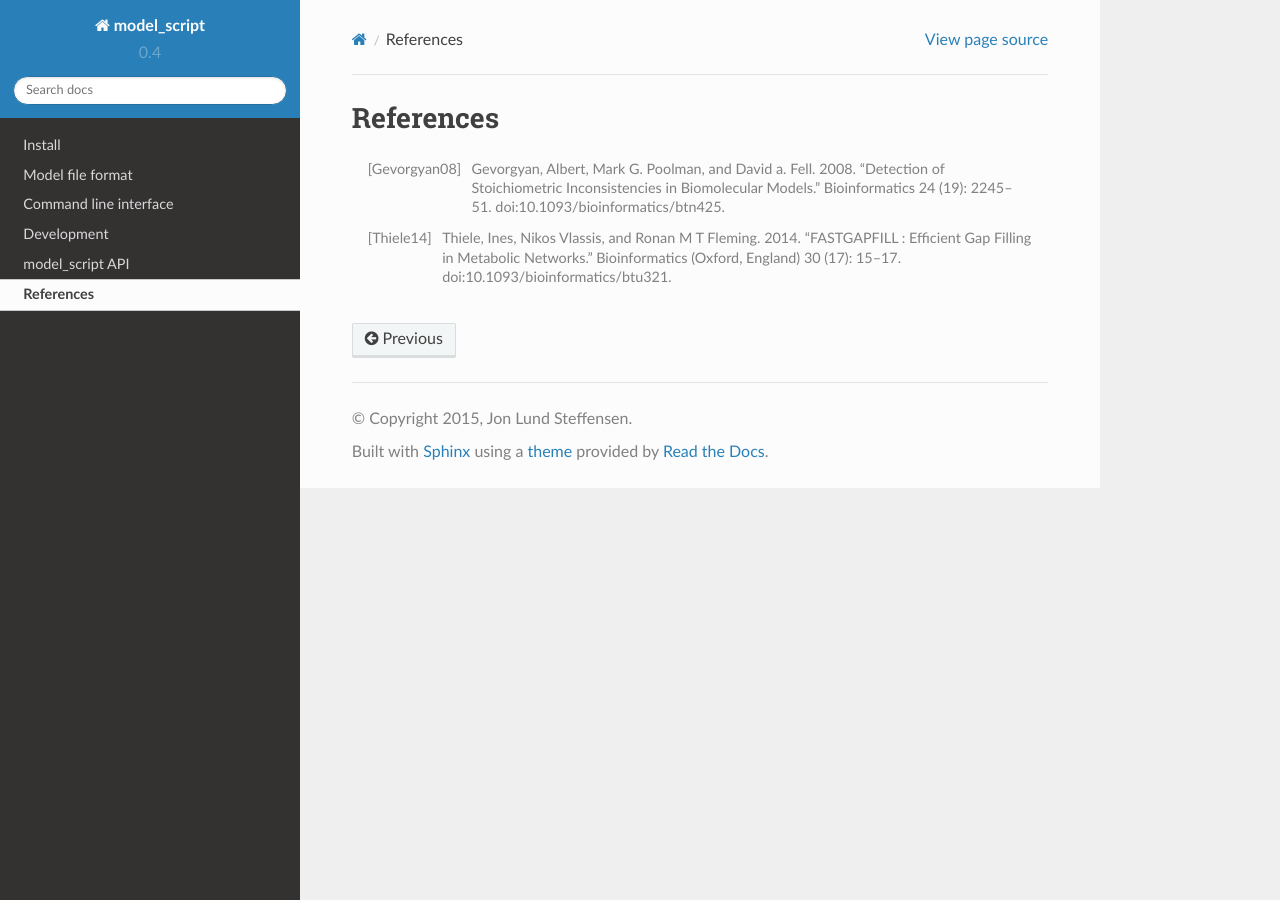
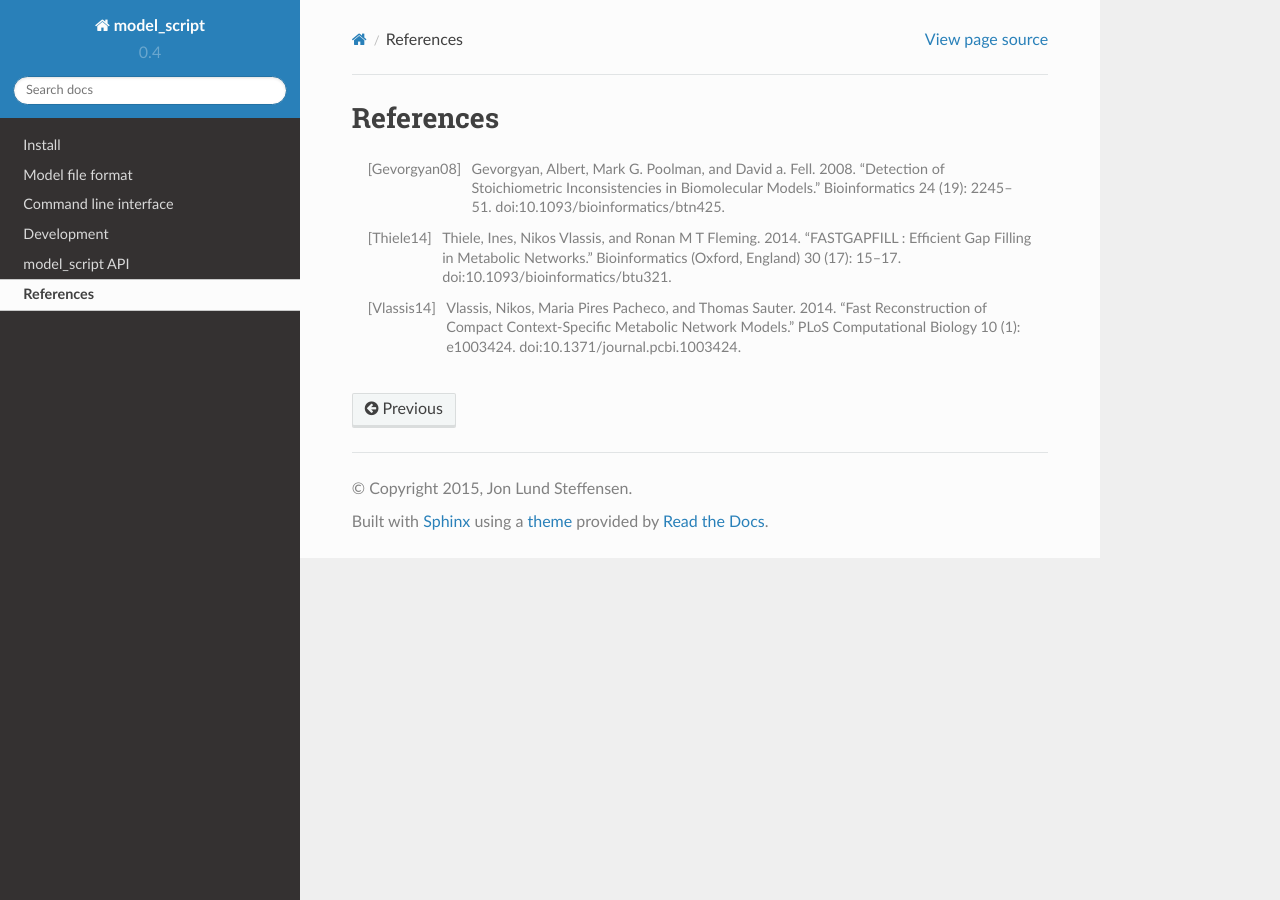
Before and after one commit to zhanglab/psamm, a Sphinx documentation site: the page built from docs/references.rst, in a window 1280 px wide. Built offline with Sphinx 7.4.7 and the Read the Docs theme 2.0.0, drawn with Linux system fonts in a browser that asks for light colours.

Commit message:
fastcore: Move inline citation to docs

```diff
--- a/docs/references.rst
+++ b/docs/references.rst
@@ -9,3 +9,7 @@ References
     “FASTGAPFILL : Efficient Gap Filling in Metabolic Networks.”
     Bioinformatics (Oxford, England) 30 (17): 15–17.
     doi:10.1093/bioinformatics/btu321.
+.. [Vlassis14] Vlassis, Nikos, Maria Pires Pacheco, and Thomas Sauter. 2014.
+    “Fast Reconstruction of Compact Context-Specific Metabolic Network Models.”
+    PLoS Computational Biology 10 (1): e1003424.
+    doi:10.1371/journal.pcbi.1003424.
```
Also changed, not shown: 1 other file.
